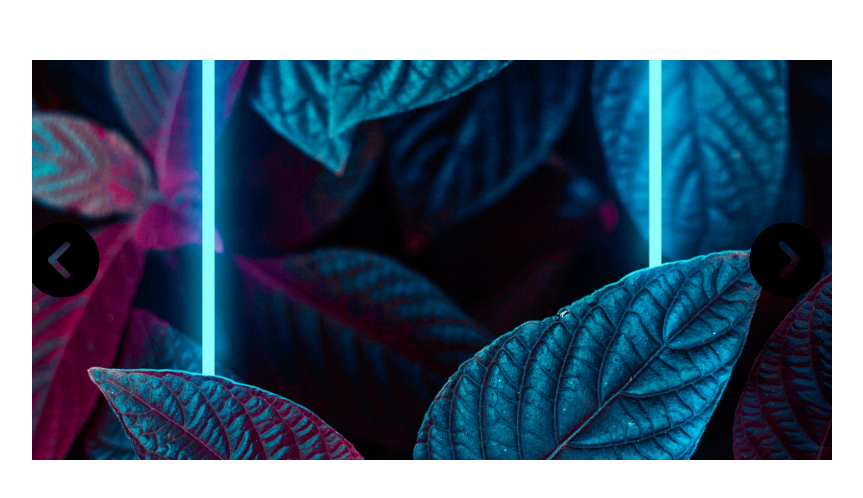
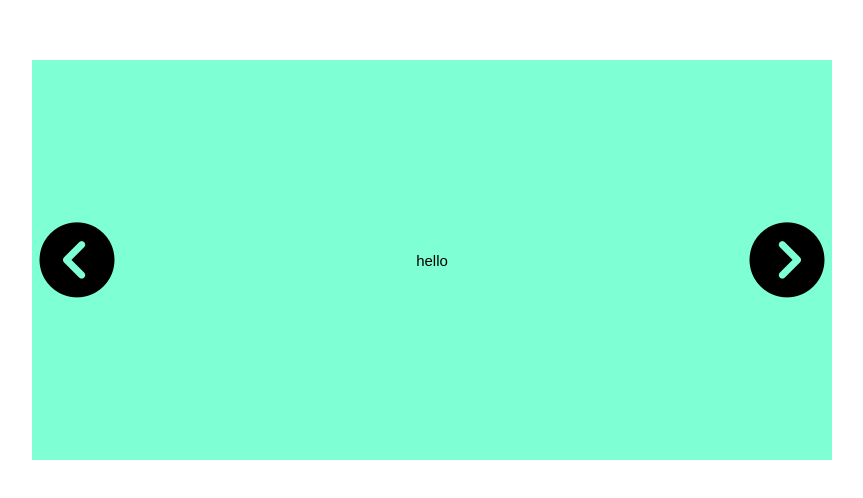
Before and after one commit to meys313/simple-slider-in-react, a React (Vite) app: page / in a window 1280 px wide. Shown: the part 140-638 px from the top of the page, without its empty margins (208-1071 px from the left). Built offline with nearby package versions, Linux system fonts and the light colour scheme.

Commit message:
анимация смены слайда, рабочий вариант кода для бесконечной прокрутки

```diff
--- a/src/Slider.scss
+++ b/src/Slider.scss
@@ -2,27 +2,69 @@
 :root{
   --items-width: 100%;
 }
+//.slider{
+//  height: 400px;
+//  width: 800px;
+//
+//}
+//
+//.window{
+//  height: 100%;
+//  width: 100%;
+//  overflow: hidden;
+//  position: relative;
+//
+//}
+//
+//.all-items-container{
+//  height: 100%;
+//  display: flex;
+//  transition: transform .5s;
+//}
+//
+//// ---------------- slider item
+//
+//.item{
+//  height: 100%;
+//  width: var(--items-width);
+//  min-width: var(--items-width);
+//  max-width: var(--items-width);
+//  display: flex;
+//  justify-content: center;
+//  align-items: center;
+//  position: relative;
+//}
+//
+//
+//.item-img{
+//  width: 100%;
+//  height: 100%;
+//  object-fit: cover;
+//  position: absolute;
+//  top: 0;
+//  left: 0;
+//  right: 0;
+//  bottom: 0;
+//}
+
 .slider{
   height: 400px;
   width: 800px;
-
 }
-
 .window{
   height: 100%;
   width: 100%;
   overflow: hidden;
   position: relative;
-
 }
 
 .all-items-container{
   height: 100%;
   display: flex;
-  transition: transform .5s;
 }
-
-// ---------------- slider item
+.all-items-container.animation{
+  transition: transform .5s linear;
+}
 
 .item{
   height: 100%;
@@ -33,16 +75,21 @@
   justify-content: center;
   align-items: center;
   position: relative;
+
 }
 
-
-.item-img{
-  width: 100%;
-  height: 100%;
-  object-fit: cover;
-  position: absolute;
-  top: 0;
-  left: 0;
-  right: 0;
-  bottom: 0;
+.item-0{
+  background-color: yellow;
 }
+.item-1{
+  background-color: aquamarine;
+}
+.item-2{
+  background-color: coral;
+}
+.item-3{
+  background-color: yellow;
+}
+.item-4{
+  background-color: aquamarine;
+}
--- a/src/Slider.tsx
+++ b/src/Slider.tsx
@@ -1,49 +1,99 @@
-import {SliderProps} from "./Slider.props";
+import {Item, SliderProps} from "./Slider.props";
 import './Slider.scss';
 import cn from "classnames";
 import {Arrow} from "./components/Arrow/Arrow";
-import {useRef, useState} from "react";
-export const Slider = ({items, infinity = true, transition = 300}: SliderProps)=> {
+import {useEffect, useRef, useState, Children, useLayoutEffect} from "react";
+
+export const Slider = ({items, infinity = true, transition = 500}: SliderProps) => {
+
+    const [itemsForView, setItemsForView] = useState(items);
+    const itemWidth = 100;
+    const [offset, setOffset] = useState(0);
+    const [animation, setAnimation] = useState(true);
+
+    const itemsContainerRef = useRef<HTMLDivElement>(null);
+    const swipeSlide = (swipeTo: 'prevSlide'|'nextSlide') => {
+        if(itemsContainerRef.current){
+            itemsContainerRef.current.style.transitionDuration = `${transition}ms`;
+        }
+        const offsetTo = swipeTo === 'prevSlide' ? itemWidth : -itemWidth;
+        // if(infinity && offset == -itemWidth && offsetTo > 0){
+        //
+        //     return;
+        //
+        // }
+        if(infinity && offset === 0){
+            return;
+        }
+        setOffset(prevState => prevState + offsetTo);
+    }
+
+    useLayoutEffect(() => {
+        if(infinity){
+            setItemsForView([
+                items[items.length -1 ],
+                ...items,
+                items[0]
+            ])
+            setOffset(-itemWidth);
+
+        }
+    }, [])
+
+    // useEffect(()=> {
+    //     const transitionEnd = () => {
+    //         setAnimation(false);
+    //     }
+    //     document.addEventListener('transitionend', transitionEnd)
+    //
+    //     return () => {
+    //         document.removeEventListener('transitionend', transitionEnd)
+    //     }
+    // }, [offset])
+
+    useLayoutEffect(()=> {
+        if(!itemsContainerRef.current){
+            return;
+        }
+            const transitionEnd = () => {
+            console.log(offset)
+                if(offset === 0){
+                    if(!itemsContainerRef.current){return}
+                    itemsContainerRef.current.style.transitionDuration = `${0}ms`;
+                    setOffset(-300)
+                }
+            }
+            document.addEventListener('transitionend', transitionEnd)
+
+            return () => {
+                document.removeEventListener('transitionend', transitionEnd)
+            }
 
 
-    const [itemsForView, setItemsForView] = useState([...items])
-    const [offset, setOffset] = useState(0);
+    }, [itemsContainerRef.current, offset])
 
 
-    const itemRef = useRef(null);
-    const swipeSlide = (to: 'left'|'right')=> {
-        if(!itemRef.current){
-            return
-        }
-        const itemWidth = parseInt(getComputedStyle(itemRef.current).width)
-        console.log(itemWidth)
-        const offsetTo = to === 'left'? itemWidth : -itemWidth;
-
-        if(offset === 0 && offsetTo > 0 || offset === offsetTo * (itemsForView.length - 1)){
-            return;
-        }
-
-        setOffset(currentOffset => currentOffset + offsetTo)
-    }
-    return(
+    return (
         <div className={'slider'}>
             <div className="window">
-                <Arrow direction={"left"} onClick={()=> swipeSlide('left')}/>
-                <div className="all-items-container"
-                     style={{transform: `translateX(${offset}px)`}}
+                <Arrow direction={'left'} onClick={swipeSlide.bind(null, 'prevSlide')}/>
+                <div className={cn("all-items-container")}
+                 style={{transform: `translateX(${offset}% )`}}
+                 ref = {itemsContainerRef}
                 >
                     {
                         itemsForView.map(
-                            (item, index) => <div key={item.id} className={cn('item', `item-${index}`)} ref={itemRef}>
+                            (item, index) => <div className={cn('item', `item-${index}`)}>
                                 {item.text}
-                                <img src={item.img} alt="img" className="item-img"/>
-                                <div>{offset}</div>
                             </div>
                         )
                     }
                 </div>
-                <Arrow direction={'right'} onClick={() => swipeSlide('right')}/>
+                <Arrow direction={'right'} onClick={swipeSlide.bind(null, 'nextSlide')}/>
             </div>
+
         </div>
+
+
     )
 }
--- a/src/components/Arrow/Arrow.module.scss
+++ b/src/components/Arrow/Arrow.module.scss
@@ -10,7 +10,7 @@
 
 .position--left{
 
-  transform: translate(-10%, -50%);
+  transform: translate(10%, -50%);
   left: 0;
 }
 .position--right{
```
